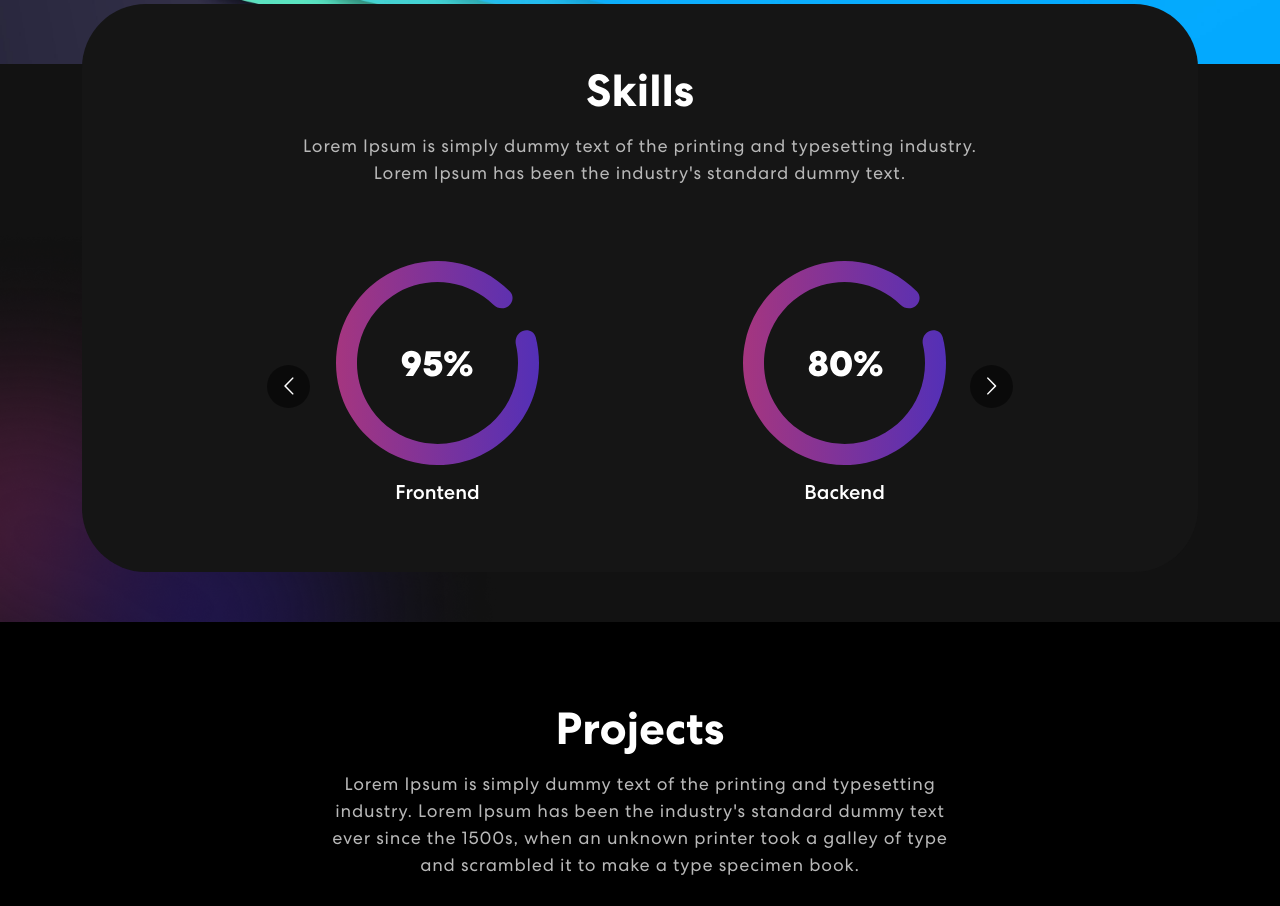
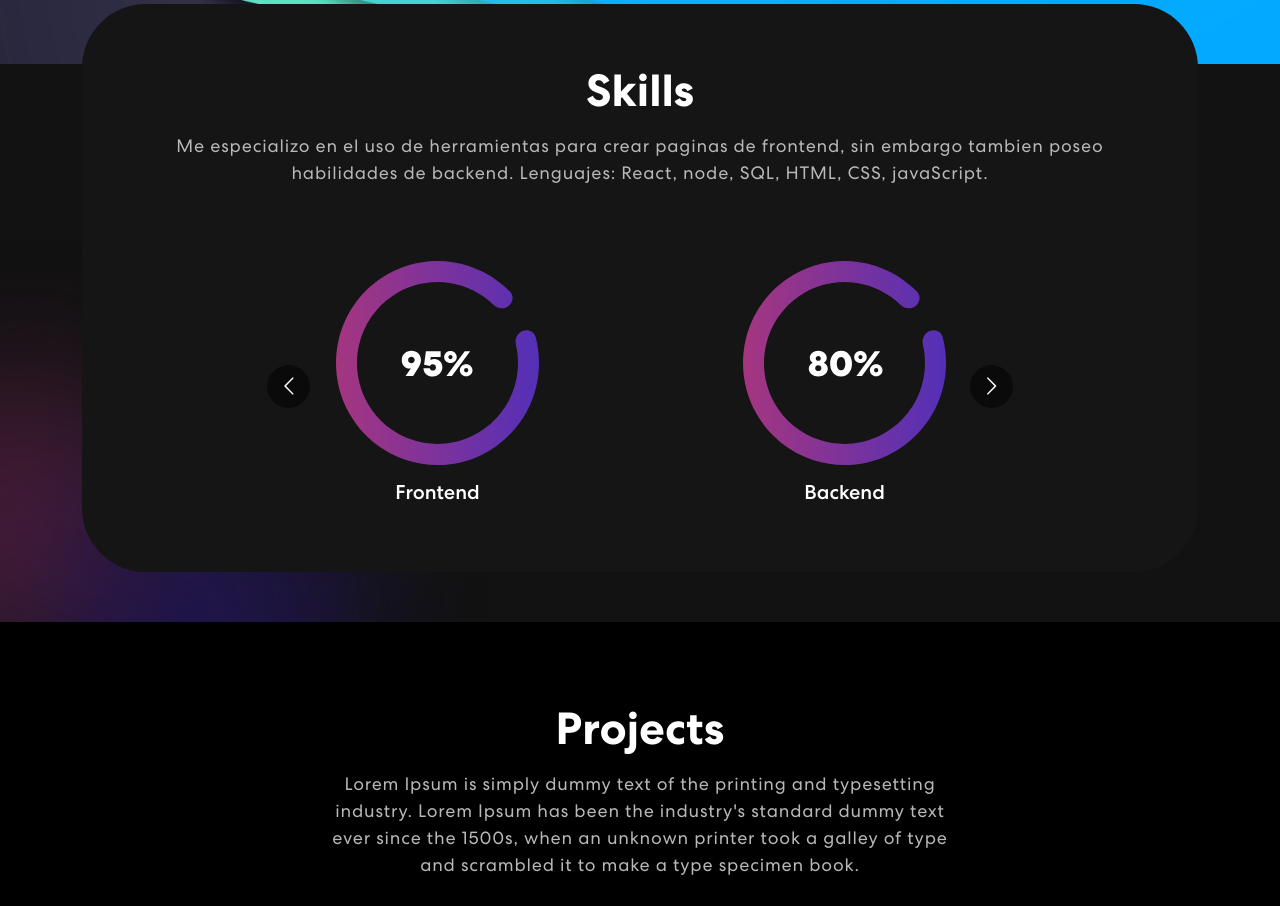
Before and after one commit to carlosmejia10/portfolio, a React (Create React App) app: page / in a window 1280 px wide. Shown: the part 800-1706 px from the top of the page. Built offline with nearby package versions, Linux system fonts and the light colour scheme; no server answers.

Commit message:
Update Skills.js

```diff
--- a/src/components/Skills.js
+++ b/src/components/Skills.js
@@ -35,7 +35,7 @@ export const Skills = () => {
                 <div className="col-12">
                     <div className="skill-bx wow zoomIn">
                         <h2>Skills</h2>
-                        <p>Lorem Ipsum is simply dummy text of the printing and typesetting industry.<br></br> Lorem Ipsum has been the industry's standard dummy text.</p>
+                        <p>Me especializo en el uso de herramientas para crear paginas de frontend, sin embargo tambien poseo habilidades de backend. Lenguajes: React, node, SQL, HTML, CSS, javaScript.</p>
                         <Carousel responsive={responsive} infinite={true} className="owl-carousel owl-theme skill-slider">
                             <div className="item">
                                 <img src={meter1} alt="Image" />
```
